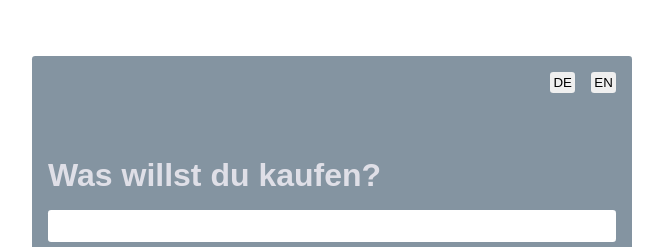
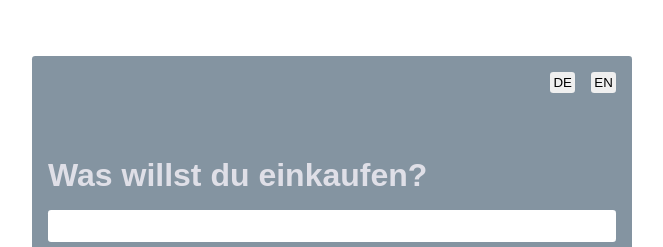
Before and after one commit to Huimin66/shopping-list, a React (Create React App) app: page / in a window 1280 px wide. Shown: the top 247 px of the page, without its empty margins (308-971 px from the left). Built offline with nearby package versions, Linux system fonts and the light colour scheme; no server answers.

Commit message:
Change list title

```diff
--- a/src/components/SearchForm.js
+++ b/src/components/SearchForm.js
@@ -6,7 +6,7 @@ function SearchForm({ onInputChange, language }) {
       {language === "en" ? (
         <h1 id="formHeader">What do you want to buy?</h1>
       ) : (
-        <h1 id="formHeader">Was willst du kaufen?</h1>
+        <h1 id="formHeader">Was willst du einkaufen?</h1>
       )}
 
       <Input onChange={(event) => onInputChange(event.target.value)}></Input>
```
